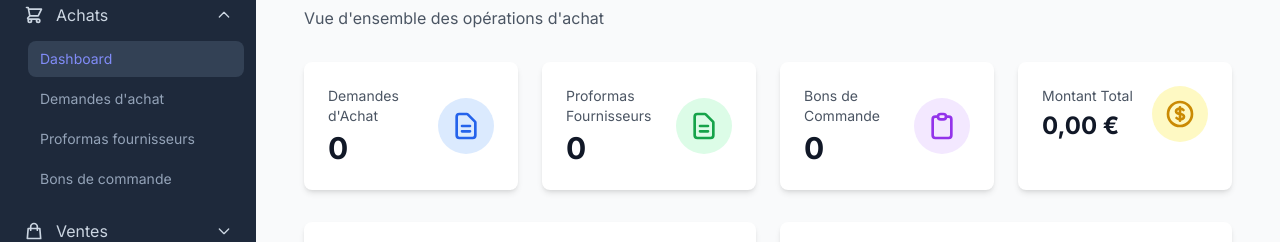
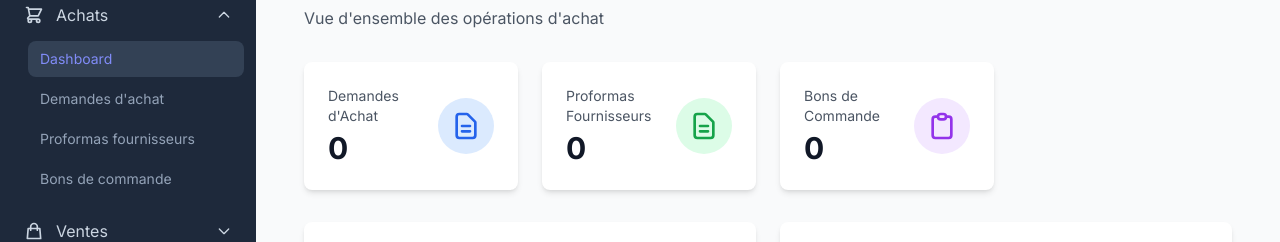
Before and after one commit to Tommy-kamel/Gestion_stock, a Vue app in the folder frontend/: page /achats/dashboard in a window 1280 px wide. Shown: the part 151-393 px from the top of the page. Built offline with nearby package versions, Linux system fonts and the light colour scheme; no server answers; sample sign-in values are in the browser's storage.

Commit message:
update dashboard vente

```diff
--- a/frontend/src/views/achats/DashboardAchatsView.vue
+++ b/frontend/src/views/achats/DashboardAchatsView.vue
@@ -58,7 +58,7 @@
             </div>
           </div>
 
-          <div class="bg-white rounded-lg shadow-md p-6">
+          <!-- <div class="bg-white rounded-lg shadow-md p-6">
             <div class="flex items-center justify-between">
               <div>
                 <p class="text-sm text-gray-600 mb-1">Montant Total</p>
@@ -70,7 +70,7 @@
                 </svg>
               </div>
             </div>
-          </div>
+          </div> -->
         </div>
 
         <!-- Graphiques et tableaux -->
```
